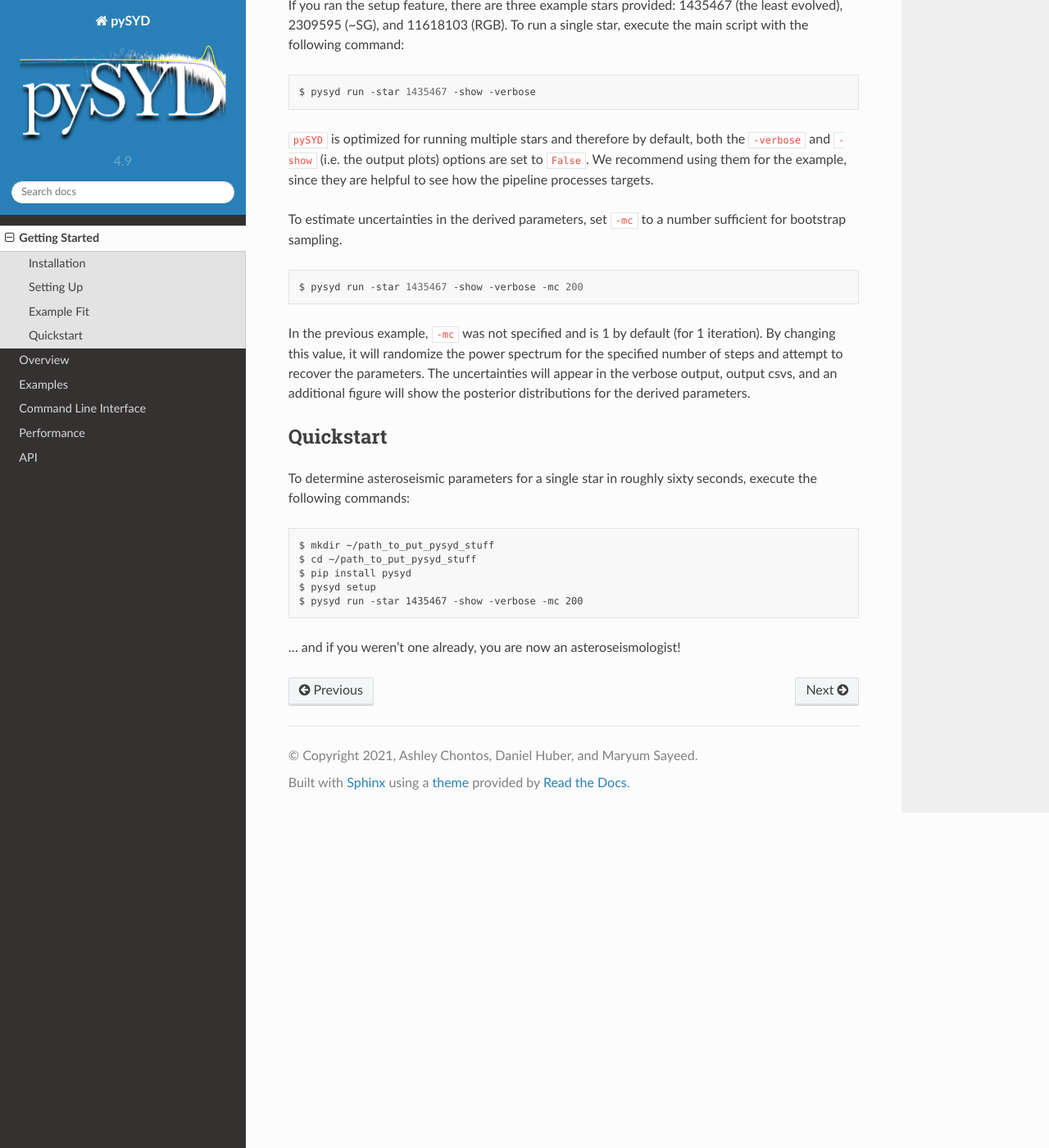
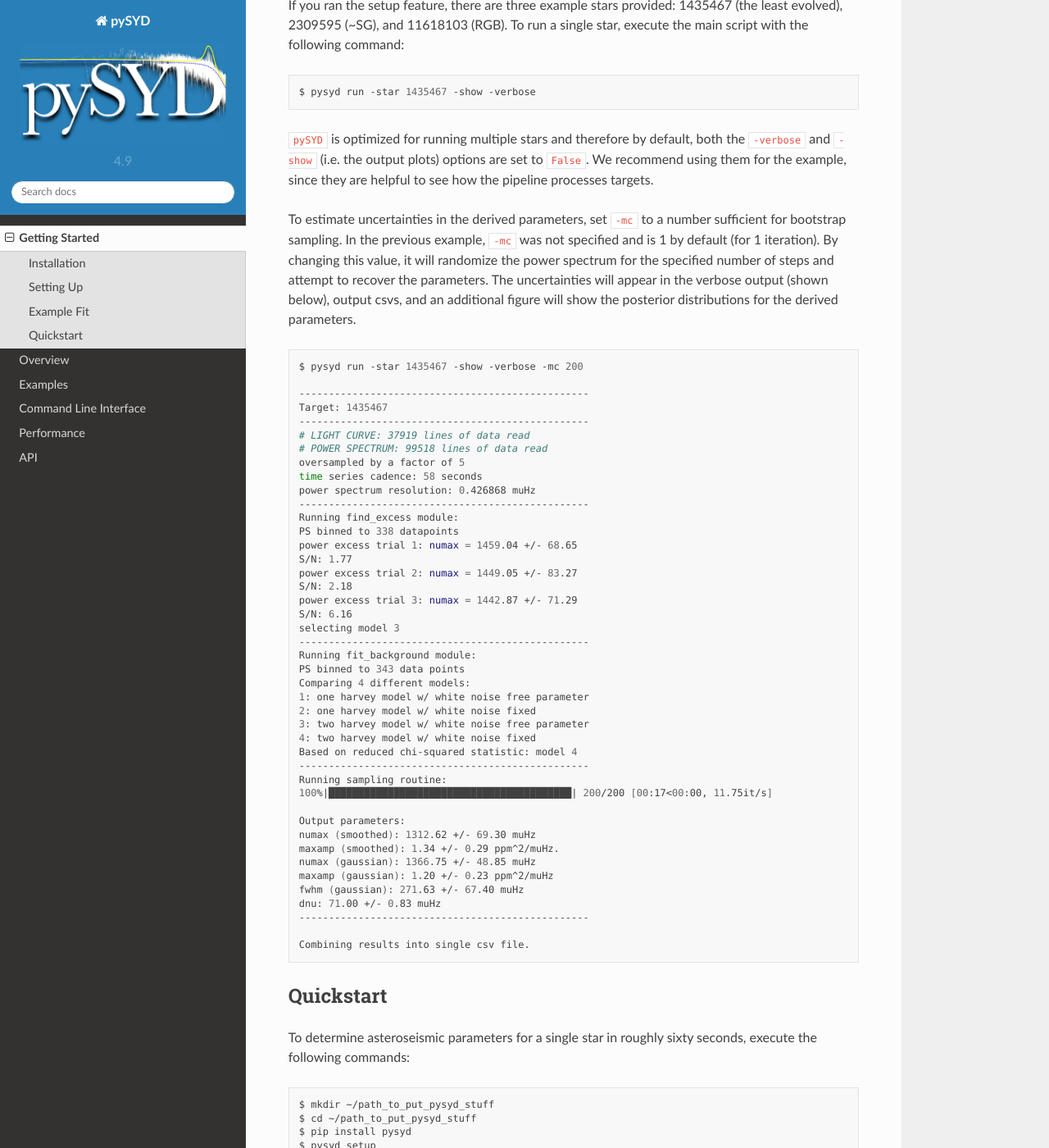
Before and after one commit to ashleychontos/pySYD, a Sphinx documentation site: the page built from docs/quickstart.rst, in a window 1280 px wide and 1400 px high, scrolled down 1368 px. Shown: the whole window at 82% size. Built offline with Sphinx 7.4.7 and the Read the Docs theme 2.0.0, drawn with Linux system fonts in a browser that asks for light colours.

Commit message:
Update quickstart.rst

```diff
--- a/docs/quickstart.rst
+++ b/docs/quickstart.rst
@@ -80,16 +80,56 @@ If you ran the setup feature, there are three example stars provided: 1435467 (t
 (i.e. the output plots) options are set to ``False``. We recommend using them for the example, since they are helpful to see how
 the pipeline processes targets.
 
-To estimate uncertainties in the derived parameters, set ``-mc`` to a number sufficient for bootstrap sampling.
+To estimate uncertainties in the derived parameters, set ``-mc`` to a number sufficient for bootstrap sampling. In the previous
+example, ``-mc`` was not specified and is 1 by default (for 1 iteration). By changing this value, it will randomize the power
+spectrum for the specified number of steps and attempt to recover the parameters. The uncertainties will appear in the verbose
+output (shown below), output csvs, and an additional figure will show the posterior distributions for the derived parameters.
 
 .. code-block:: bash
 
     $ pysyd run -star 1435467 -show -verbose -mc 200
 
-In the previous example, ``-mc`` was not specified and is 1 by default (for 1 iteration). By changing this
-value, it will randomize the power spectrum for the specified number of steps and attempt to recover the parameters.
-The uncertainties will appear in the verbose output, output csvs, and an additional figure will show
-the posterior distributions for the derived parameters.
+    -------------------------------------------------
+    Target: 1435467
+    -------------------------------------------------
+    # LIGHT CURVE: 37919 lines of data read
+    # POWER SPECTRUM: 99518 lines of data read
+    oversampled by a factor of 5
+    time series cadence: 58 seconds
+    power spectrum resolution: 0.426868 muHz
+    -------------------------------------------------
+    Running find_excess module:
+    PS binned to 338 datapoints
+    power excess trial 1: numax = 1459.04 +/- 68.65
+    S/N: 1.77
+    power excess trial 2: numax = 1449.05 +/- 83.27
+    S/N: 2.18
+    power excess trial 3: numax = 1442.87 +/- 71.29
+    S/N: 6.16
+    selecting model 3
+    -------------------------------------------------
+    Running fit_background module:
+    PS binned to 343 data points
+    Comparing 4 different models:
+    1: one harvey model w/ white noise free parameter
+    2: one harvey model w/ white noise fixed
+    3: two harvey model w/ white noise free parameter
+    4: two harvey model w/ white noise fixed
+    Based on reduced chi-squared statistic: model 4
+    -------------------------------------------------
+    Running sampling routine:
+    100%|█████████████████████████████████████████| 200/200 [00:17<00:00, 11.75it/s]
+
+    Output parameters:
+    numax (smoothed): 1312.62 +/- 69.30 muHz
+    maxamp (smoothed): 1.34 +/- 0.29 ppm^2/muHz.
+    numax (gaussian): 1366.75 +/- 48.85 muHz
+    maxamp (gaussian): 1.20 +/- 0.23 ppm^2/muHz
+    fwhm (gaussian): 271.63 +/- 67.40 muHz
+    dnu: 71.00 +/- 0.83 muHz
+    -------------------------------------------------
+
+    Combining results into single csv file.
 
 
 .. _summary:
```
